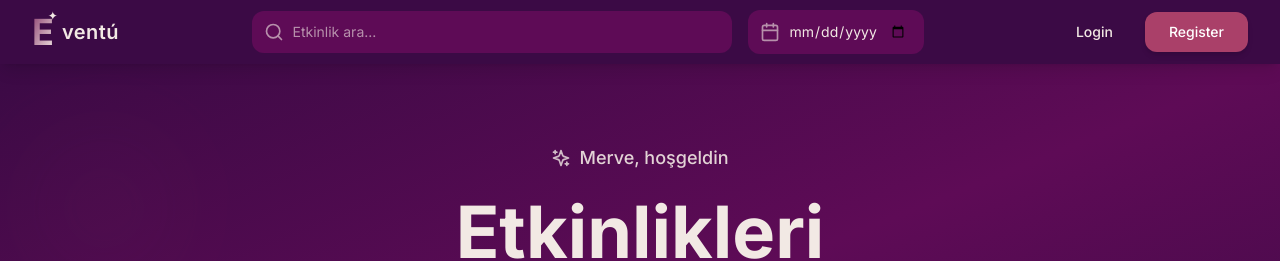
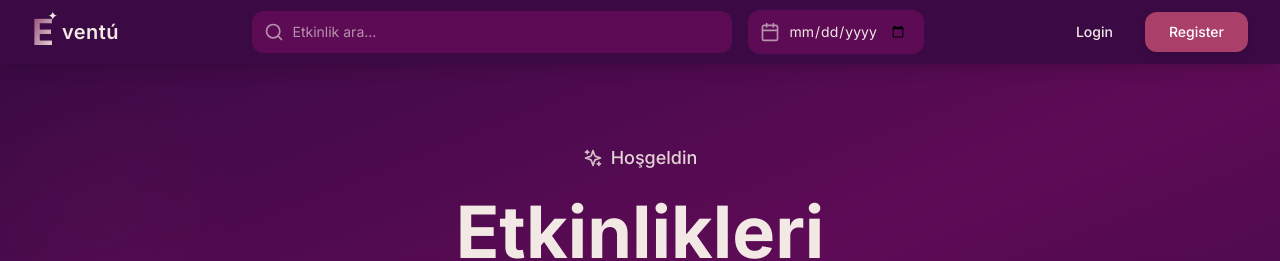
Before and after one commit to merwkaya-sudo/eventu, a React (Vite) app: page / in a window 1280 px wide. Shown: the top 261 px of the page. Built offline with nearby package versions, Linux system fonts and the light colour scheme.

Commit message:
Fix: Update greeting text in Hero component

```diff
--- a/src/components/Hero.tsx
+++ b/src/components/Hero.tsx
@@ -16,7 +16,7 @@ const Hero = () => {
         <div className="flex items-center justify-center mb-6">
           <Sparkles className="w-5 h-5 text-[#F2E9E4] mr-2 opacity-80" />
           <p className="text-[#F2E9E4] text-lg font-medium opacity-90">
-            Merve, hoşgeldin
+            Hoşgeldin
           </p>
         </div>
 
```
